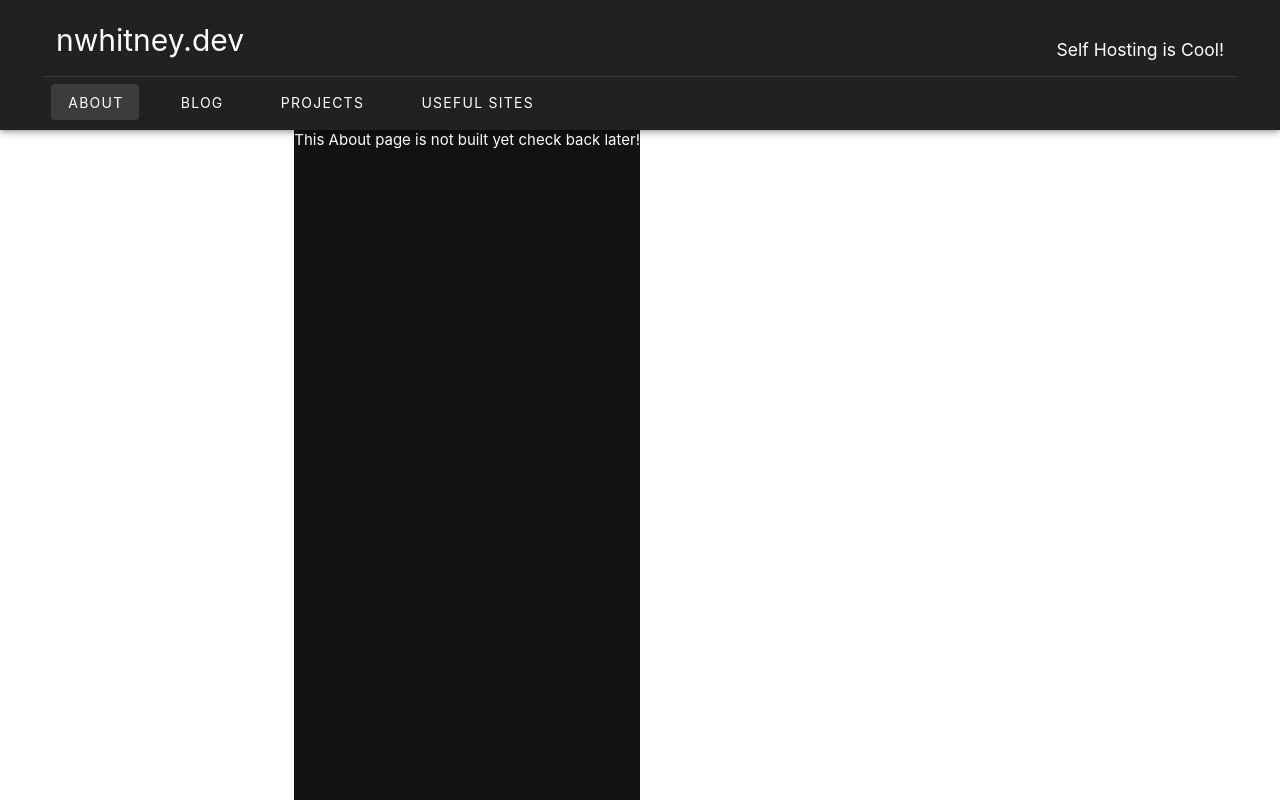
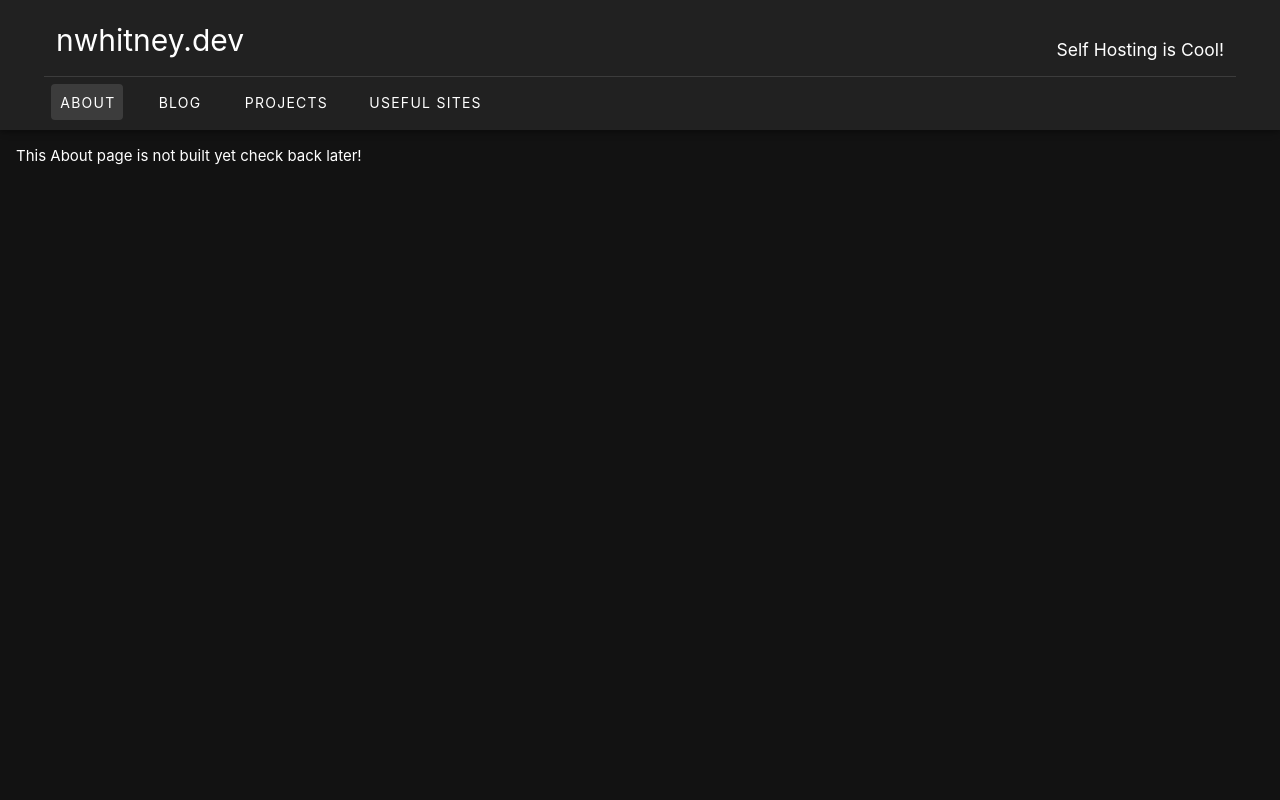
Before and after one commit to natwhitney/personal-site, a Vue app: page /about in a window 1280 px wide. Built offline with nearby package versions, Linux system fonts and the light colour scheme.

Commit message:
Update styling and spacing

```diff
--- a/src/App.vue
+++ b/src/App.vue
@@ -2,6 +2,7 @@
 import { RouterView } from 'vue-router'
 import { VThemeProvider, VApp, VMain } from 'vuetify/components'
 import HeaderBar from './components/HeaderBar.vue'
+import PageContainer from './components/PageContainer.vue'
 </script>
 
 <template>
@@ -9,7 +10,9 @@ import HeaderBar from './components/HeaderBar.vue'
     <v-app>
       <HeaderBar />
       <v-main>
-        <router-view />
+        <PageContainer>
+          <router-view />
+        </PageContainer>
       </v-main>
     </v-app>
   </VThemeProvider>
--- a/src/assets/main.css
+++ b/src/assets/main.css
@@ -1,11 +1,4 @@
 @import './base.css';
-
-#app {
-  max-width: 1280px;
-  margin: 0 auto;
-  padding: 2rem;
-  font-weight: normal;
-}
 
 a,
 .green {
@@ -14,22 +7,3 @@ a,
   transition: 0.4s;
   padding: 3px;
 }
-
-@media (hover: hover) {
-  a:hover {
-    background-color: hsla(160, 100%, 37%, 0.2);
-  }
-}
-
-@media (min-width: 1024px) {
-  body {
-    display: flex;
-    place-items: center;
-  }
-
-  #app {
-    display: grid;
-    grid-template-columns: 1fr 1fr;
-    padding: 0 2rem;
-  }
-}
--- a/src/components/HeaderBar.vue
+++ b/src/components/HeaderBar.vue
@@ -16,16 +16,16 @@ import { VDivider, VBtn, VRow, VCol, VAppBar, VContainer } from 'vuetify/compone
         <v-container fluid style="padding: 7px">
           <v-row>
             <v-col cols="auto">
-              <v-btn variant="text" to="/about">About</v-btn>
+              <v-btn slim variant="text" to="/about">About</v-btn>
             </v-col>
             <v-col cols="auto">
-              <v-btn variant="text" to="/blog">Blog</v-btn>
+              <v-btn slim variant="text" to="/blog">Blog</v-btn>
             </v-col>
             <v-col cols="auto">
-              <v-btn variant="text" to="/projects">Projects</v-btn>
+              <v-btn slim variant="text" to="/projects">Projects</v-btn>
             </v-col>
             <v-col cols="auto">
-              <v-btn variant="text" to="/useful-sites">Useful Sites</v-btn>
+              <v-btn slim variant="text" to="/useful-sites">Useful Sites</v-btn>
             </v-col>
           </v-row>
         </v-container>
--- /dev/null
+++ b/src/components/PageContainer.vue
@@ -0,0 +1,9 @@
+<script setup lang="ts">
+import { VContainer } from 'vuetify/components'
+</script>
+
+<template>
+  <v-container fluid>
+    <slot></slot>
+  </v-container>
+</template>
```
